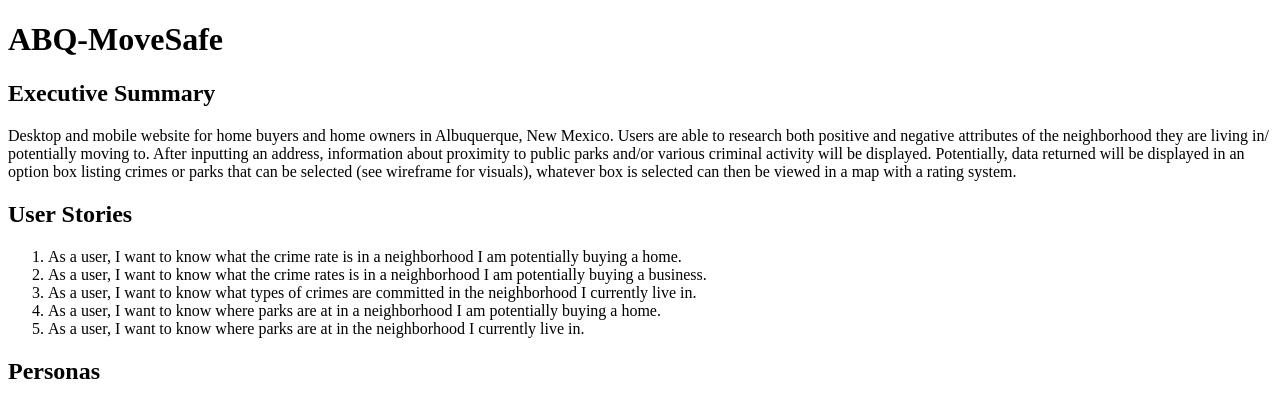
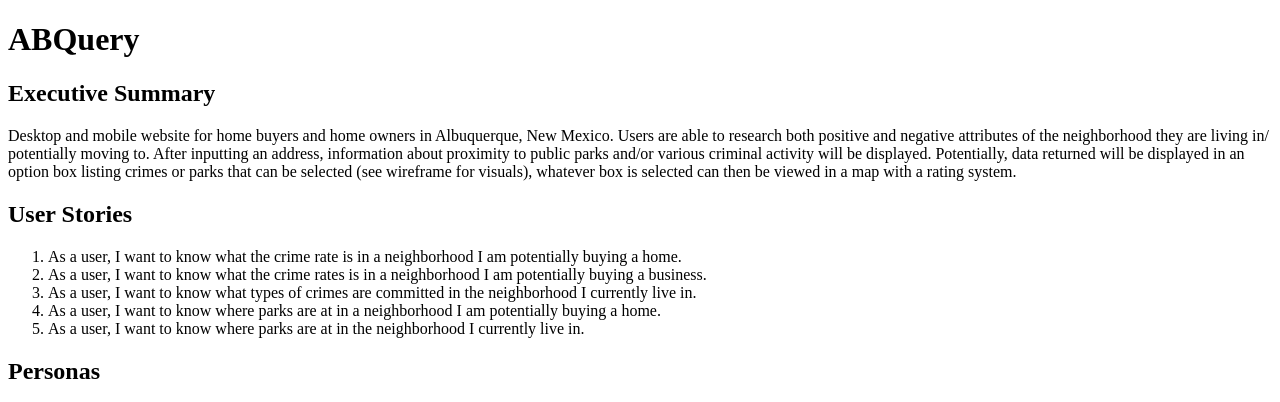
Before and after one commit to josephrohrer/abquery, a PHP site: page / in a window 1280 px wide. Shown: the top 402 px of the page. Run offline with PHP 8.4, Linux system fonts and the light colour scheme.

Commit message:
commit index as ABQuery!!

```diff
--- a/epic/index.php
+++ b/epic/index.php
@@ -2,11 +2,11 @@
 <html lang="en">
 	<head>
 		<meta charset="utf-8"/>
-		<title>ABQ-MoveSafe</title>
+		<title>ABQuery</title>
 	</head>
 	<body>
 		<header>
-			<h1>ABQ-MoveSafe</h1>
+			<h1>ABQuery</h1>
 		</header>
 		<main>
 			<h2>Executive Summary</h2>
```
